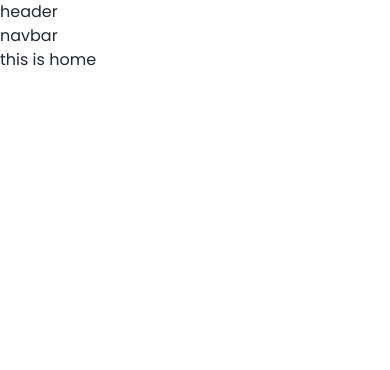
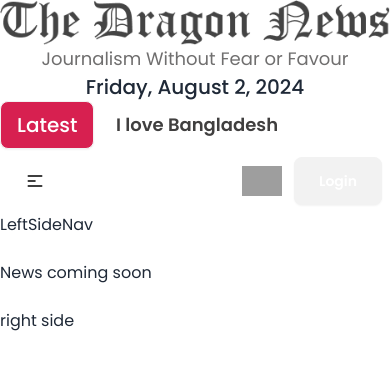
Before and after one commit to SALEHINISLAM/dragon-news, a React (Vite) app: page / in a window 390 px wide. Shown: the top 370 px of the page. Built offline with nearby package versions, Linux system fonts and the light colour scheme; grey boxes are pictures that could not be loaded.

Commit message:
navbar added , slidebar added from importing marquee, date changed dynamically

```diff
--- a/package.json
+++ b/package.json
@@ -13,8 +13,10 @@
     "firebase": "^10.12.5",
     "localforage": "^1.10.0",
     "match-sorter": "^6.3.4",
+    "moment": "^2.30.1",
     "react": "^18.3.1",
     "react-dom": "^18.3.1",
+    "react-fast-marquee": "^1.6.5",
     "react-router-dom": "^6.26.0",
     "sort-by": "^0.0.2"
   },
--- /dev/null
+++ b/src/Pages/About/About.jsx
@@ -0,0 +1,20 @@
+import React from 'react';
+import PropTypes from 'prop-types';
+import Header from '../Shared/Header/Header';
+import Navbar from '../Shared/Navbar/Navbar';
+
+const About = props => {
+    return (
+        <div className='container mx-auto'>
+            <Header/>
+            <Navbar/>
+            about
+        </div>
+    );
+};
+
+About.propTypes = {
+
+};
+
+export default About;
--- /dev/null
+++ b/src/Pages/Career/Career.jsx
@@ -0,0 +1,20 @@
+import React from 'react';
+import PropTypes from 'prop-types';
+import Navbar from '../Shared/Navbar/Navbar';
+import Header from '../Shared/Header/Header';
+
+const Career = props => {
+    return (
+        <div className='container mx-auto'>
+            <Header/>
+            <Navbar/>
+            about
+        </div>
+    );
+};
+
+Career.propTypes = {
+
+};
+
+export default Career;
--- /dev/null
+++ b/src/Pages/Home/BreakingNews.jsx
@@ -0,0 +1,19 @@
+import React from 'react';
+import PropTypes from 'prop-types';
+import Marquee from "react-fast-marquee";
+const BreakingNews = props => {
+    return (
+        <div className='flex'>
+<button className='text-white bg-[#D72050] btn font-medium text-xl'>Latest</button>
+            <Marquee pauseOnHover={true} className='cursor-pointer text-lg font-semibold text-[#403F3F]'>
+                I love Bangladesh
+            </Marquee>
+        </div>
+    );
+};
+
+BreakingNews.propTypes = {
+
+};
+
+export default BreakingNews;
--- a/src/Pages/Home/Home.jsx
+++ b/src/Pages/Home/Home.jsx
@@ -2,13 +2,27 @@ import React from 'react';
 import PropTypes from 'prop-types';
 import Header from '../Shared/Header/Header';
 import Navbar from '../Shared/Navbar/Navbar';
+import LeftSideNav from '../Shared/LeftSideNav/LeftSideNav';
+import RightSideNav from '../Shared/RightSideNav/RightSideNav';
+import BreakingNews from './BreakingNews';
 
 const Home = props => {
     return (
-        <div>
+        <div className='mx-auto container'>
             <Header/>
+            <BreakingNews/>
             <Navbar/>
-            <h1>this is home</h1>
+            <div className="grid grid-cols-1 md:grid-cols-4 gap-6">
+                <div className="">
+                    <LeftSideNav/>
+                </div>
+                <div className="md:col-span-2">
+                    <h2>News coming soon</h2>
+                </div>
+                <div className="">
+                    <RightSideNav/>
+                </div>
+            </div>
         </div>
     );
 };
--- a/src/Pages/Shared/Header/Header.jsx
+++ b/src/Pages/Shared/Header/Header.jsx
@@ -1,10 +1,19 @@
 import React from 'react';
 import PropTypes from 'prop-types';
+import moment from 'moment';
 
 const Header = props => {
     return (
-        <div>
-            header
+        <div className='container mx-auto flex flex-col justify-center items-center'>
+            <img src="logo.png" alt="" />
+            <p
+            className='text-lg text-[#706F6F]'
+            >Journalism Without Fear or Favour</p>
+            <p className='text-xl font-medium'>
+                {
+                    moment().format("dddd, MMMM D, YYYY")
+                }
+            </p>
         </div>
     );
 };
--- a/src/Pages/Shared/Navbar/Navbar.jsx
+++ b/src/Pages/Shared/Navbar/Navbar.jsx
@@ -1,16 +1,75 @@
-import React from 'react';
-import PropTypes from 'prop-types';
+import React from "react";
+import PropTypes from "prop-types";
+import { NavLink } from "react-router-dom";
+import userDefaultPic from '/user.png'
+const Navbar = (props) => {
+    const links=<>
+    <li>
+        <NavLink to='/'>
+            Home
+        </NavLink>
+    </li>
+    <li>
+        <NavLink to='/about'>
+            About
+        </NavLink>
+    </li>
+    <li>
+        <NavLink to='/career'>
+            Career
+        </NavLink>
+    </li>
+    </>
+  return (
+    <div className="navbar bg-transparent text-black">
+      <div className="navbar-start">
+        <div className="dropdown">
+          <div tabIndex={0} role="button" className="btn btn-ghost lg:hidden">
+            <svg
+              xmlns="http://www.w3.org/2000/svg"
+              className="h-5 w-5"
+              fill="none"
+              viewBox="0 0 24 24"
+              stroke="currentColor"
+            >
+              <path
+                strokeLinecap="round"
+                strokeLinejoin="round"
+                strokeWidth="2"
+                d="M4 6h16M4 12h8m-8 6h16"
+              />
+            </svg>
+          </div>
+          <ul
+            tabIndex={0}
+            className="menu menu-sm dropdown-content bg-base-100 rounded-box z-[1] mt-3 w-52 p-2 shadow"
+          >
+            {
+                links
+            }
+          </ul>
+        </div>
 
-const Navbar = props => {
-    return (
-        <div>
-            <h1>navbar</h1>
+      </div>
+      <div className="navbar-center hidden lg:flex">
+        <ul className="menu menu-horizontal px-1">
+          {
+            links
+          }
+        </ul>
+      </div>
+      <div className="navbar-end flex items-center gap-3 ">
+      <div className="w-10 rounded-full">
+          <img
+            alt="User"
+            src={userDefaultPic} />
         </div>
-    );
+        <a className="btn text-white px-6">Login</a>
+      </div>
+    </div>
+  );
 };
 
-Navbar.propTypes = {
-
-};
+Navbar.propTypes = {};
 
 export default Navbar;
--- a/src/layout/Root.jsx
+++ b/src/layout/Root.jsx
@@ -4,7 +4,7 @@ import { Outlet } from 'react-router-dom';
 
 const Root = props => {
     return (
-        <div>
+        <div className='bg-white'>
             <Outlet/>
         </div>
     );
```
Also changed, not shown: src/routes/Routes.jsx (+11 -1 lines), src/Pages/Shared/LeftSideNav/LeftSideNav.jsx (renamed from src/Pages/LeftSideNav/LeftSideNav.jsx), 1 other file (tests, documents, lock files or other folders).
